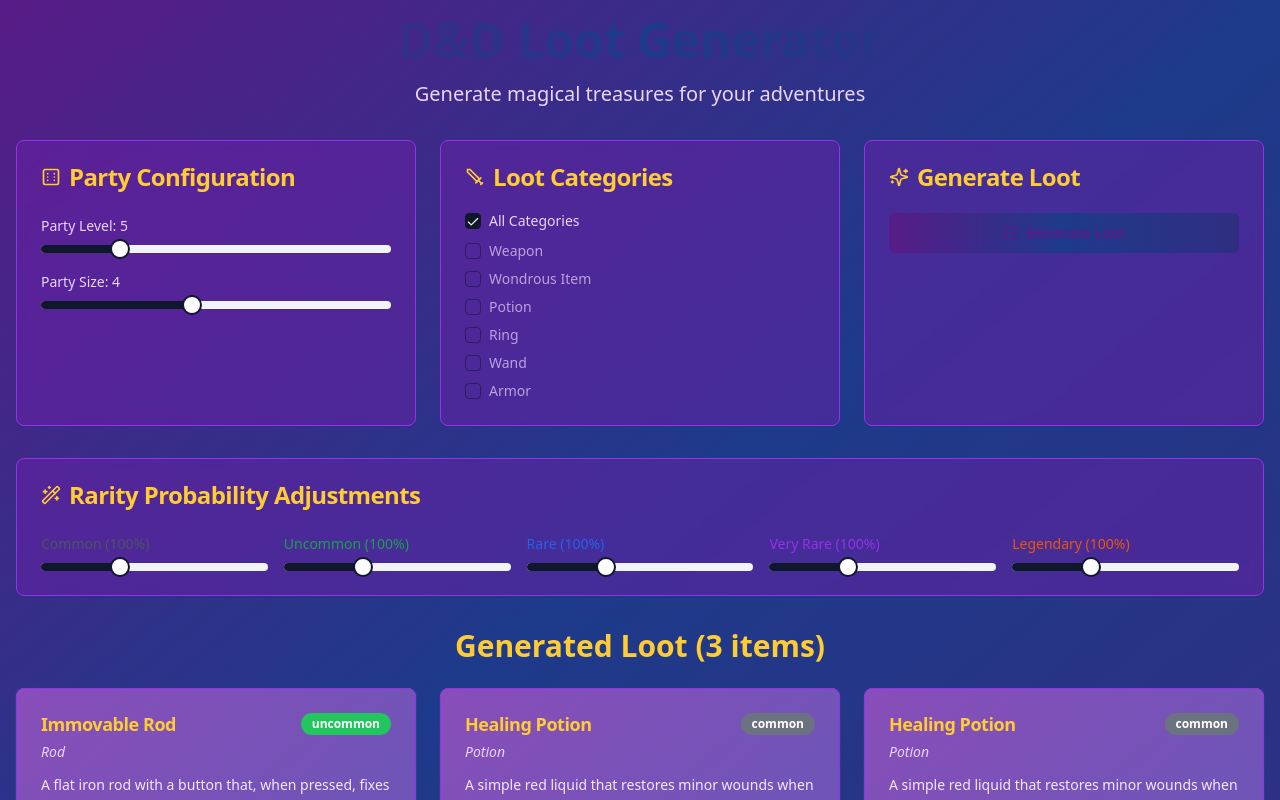
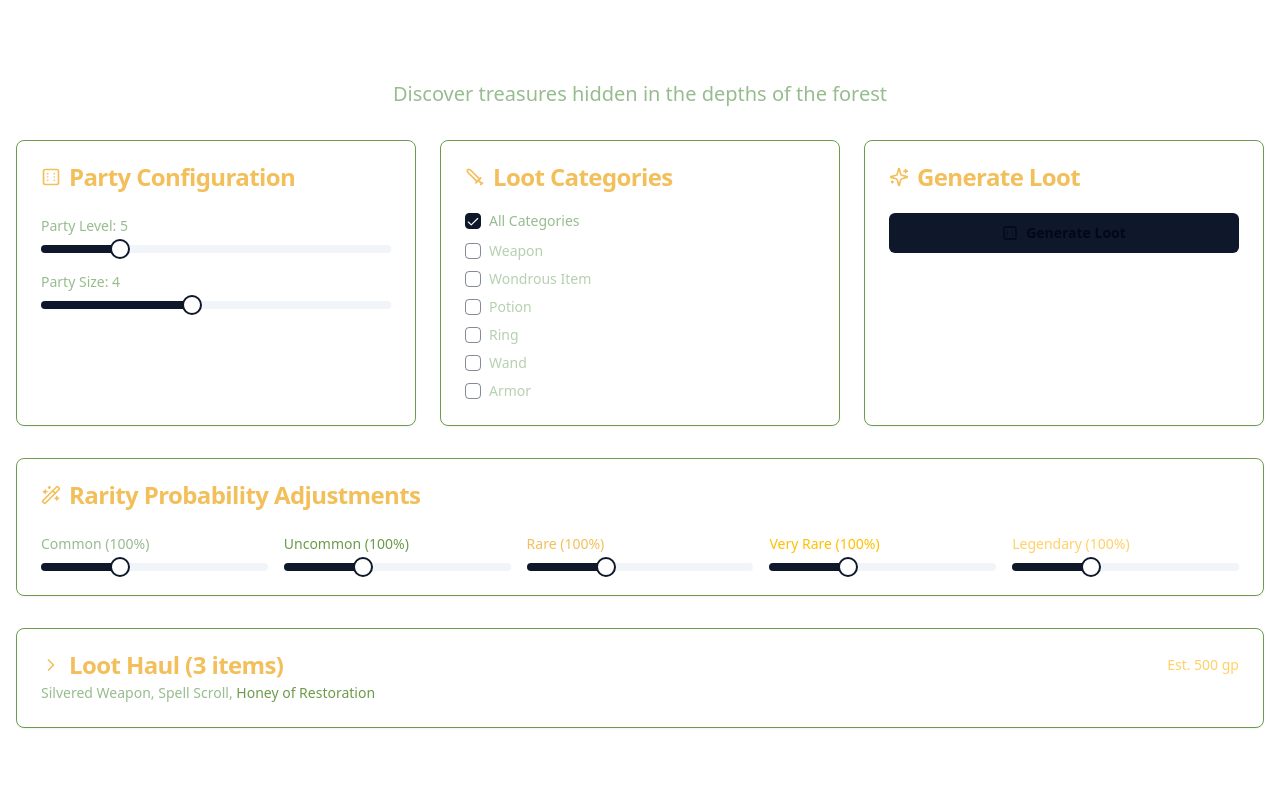
Before and after one commit to FirsRdJnr/trove-teller-generator-forge, a React (Vite) app: page / in a window 1280 px wide. Both pictures are taken after a click on the button "Generate Loot". Shown: the top 800 px of the page. Built offline with nearby package versions, Linux system fonts and the light colour scheme.

Commit message:
Feat: Enhance design and add loot categories
- Implemented a dark, moody design with an elven forest theme.
- Added Treasure, Adventuring Gear, Book, Food, and Mundane to loot categories.
- Changed generated loot to an expandable list.

```diff
--- a/src/components/LootCard.tsx
+++ b/src/components/LootCard.tsx
@@ -12,48 +12,48 @@ interface LootCardProps {
 export const LootCard: React.FC<LootCardProps> = ({ item }) => {
   const getRarityColor = (rarity: string): string => {
     const colors = {
-      'common': 'bg-gray-500',
-      'uncommon': 'bg-green-500',
-      'rare': 'bg-blue-500',
-      'very rare': 'bg-purple-500',
-      'legendary': 'bg-orange-500'
+      'common': 'bg-sage-green',
+      'uncommon': 'bg-moss-green',
+      'rare': 'bg-gold-warm',
+      'very rare': 'bg-gold-bright',
+      'legendary': 'bg-amber-glow text-forest-dark'
     };
-    return colors[rarity.toLowerCase() as keyof typeof colors] || 'bg-gray-500';
+    return colors[rarity.toLowerCase() as keyof typeof colors] || 'bg-sage-green';
   };
 
   const getRarityGlow = (rarity: string): string => {
     const glows = {
-      'common': 'shadow-gray-400/20',
-      'uncommon': 'shadow-green-400/30',
-      'rare': 'shadow-blue-400/30',
-      'very rare': 'shadow-purple-400/40',
-      'legendary': 'shadow-orange-400/50'
+      'common': 'shadow-sage-green/20',
+      'uncommon': 'shadow-moss-green/30',
+      'rare': 'shadow-gold-warm/30',
+      'very rare': 'shadow-gold-bright/40',
+      'legendary': 'shadow-amber-glow/50'
     };
-    return glows[rarity.toLowerCase() as keyof typeof glows] || 'shadow-gray-400/20';
+    return glows[rarity.toLowerCase() as keyof typeof glows] || 'shadow-sage-green/20';
   };
 
   return (
-    <Card className={`bg-gradient-to-br from-purple-800/80 to-indigo-800/80 border-purple-600 backdrop-blur-sm transition-all duration-300 hover:scale-105 hover:shadow-xl ${getRarityGlow(item.rarity)}`}>
+    <Card className={`bg-gradient-to-br from-forest-medium/90 to-forest-light/90 border-moss-green backdrop-blur-sm transition-all duration-300 hover:scale-105 hover:shadow-xl ${getRarityGlow(item.rarity)}`}>
       <CardHeader className="pb-3">
         <div className="flex justify-between items-start">
-          <CardTitle className="text-gold-400 text-lg leading-tight">{item.item}</CardTitle>
+          <CardTitle className="text-gold-warm text-lg leading-tight">{item.item}</CardTitle>
           <Badge className={`${getRarityColor(item.rarity)} text-white text-xs`}>
             {item.rarity}
           </Badge>
         </div>
-        <p className="text-purple-200 text-sm italic">{item.category}</p>
+        <p className="text-sage-green text-sm italic">{item.category}</p>
       </CardHeader>
 
       <CardContent className="space-y-3">
-        <p className="text-purple-100 text-sm leading-relaxed">{item.description}</p>
+        <p className="text-sage-green text-sm leading-relaxed">{item.description}</p>
 
         <div className="grid grid-cols-2 gap-3 text-sm">
-          <div className="flex items-center gap-2 text-yellow-400">
+          <div className="flex items-center gap-2 text-amber-glow">
             <Coins className="w-4 h-4" />
             <span>{item.estValue}</span>
           </div>
 
-          <div className="flex items-center gap-2 text-purple-300">
+          <div className="flex items-center gap-2 text-moss-green">
             <Weight className="w-4 h-4" />
             <span>{item.weight}</span>
           </div>
@@ -61,27 +61,27 @@ export const LootCard: React.FC<LootCardProps> = ({ item }) => {
 
         {item.properties && (
           <div>
-            <h4 className="text-gold-400 text-sm font-semibold mb-1">Properties:</h4>
-            <p className="text-purple-200 text-sm">{item.properties}</p>
+            <h4 className="text-gold-warm text-sm font-semibold mb-1">Properties:</h4>
+            <p className="text-sage-green text-sm">{item.properties}</p>
           </div>
         )}
 
         {item.requirements && (
           <div>
-            <h4 className="text-gold-400 text-sm font-semibold mb-1">Requirements:</h4>
-            <p className="text-purple-200 text-sm">{item.requirements}</p>
+            <h4 className="text-gold-warm text-sm font-semibold mb-1">Requirements:</h4>
+            <p className="text-sage-green text-sm">{item.requirements}</p>
           </div>
         )}
 
-        <div className="flex justify-between items-center pt-2 border-t border-purple-600/50">
+        <div className="flex justify-between items-center pt-2 border-t border-moss-green/50">
           {item.author && (
-            <div className="flex items-center gap-1 text-purple-400 text-xs">
+            <div className="flex items-center gap-1 text-moss-green text-xs">
               <User className="w-3 h-3" />
               <span>{item.author}</span>
             </div>
           )}
 
-          <div className="flex items-center gap-1 text-purple-400 text-xs">
+          <div className="flex items-center gap-1 text-moss-green text-xs">
             <Scroll className="w-3 h-3" />
             <span>#{item.rarityNumber}</span>
           </div>
--- a/src/components/LootGenerator.tsx
+++ b/src/components/LootGenerator.tsx
@@ -8,7 +8,7 @@ import { Label } from '@/components/ui/label';
 import { Checkbox } from '@/components/ui/checkbox';
 import { Dice6, Sparkles, Sword, Shield, Wand2 } from 'lucide-react';
 import { LootItem } from '@/types/loot';
-import { LootCard } from './LootCard';
+import { LootList } from './LootList';
 import { lootData } from '@/data/lootData';
 
 const LootGenerator = () => {
@@ -114,36 +114,36 @@ const LootGenerator = () => {
 
   const getRarityColor = (rarity: string): string => {
     const colors = {
-      'common': 'text-gray-600',
-      'uncommon': 'text-green-600',
-      'rare': 'text-blue-600',
-      'very rare': 'text-purple-600',
-      'legendary': 'text-orange-600'
+      'common': 'text-sage-green',
+      'uncommon': 'text-moss-green',
+      'rare': 'text-gold-warm',
+      'very rare': 'text-gold-bright',
+      'legendary': 'text-amber-glow'
     };
-    return colors[rarity.toLowerCase() as keyof typeof colors] || 'text-gray-600';
+    return colors[rarity.toLowerCase() as keyof typeof colors] || 'text-sage-green';
   };
 
   return (
-    <div className="min-h-screen bg-gradient-to-br from-purple-900 via-blue-900 to-indigo-900 p-4">
+    <div className="min-h-screen bg-gradient-to-br from-forest-dark via-forest-medium to-forest-light p-4">
       <div className="max-w-7xl mx-auto">
         <div className="text-center mb-8">
-          <h1 className="text-5xl font-bold text-transparent bg-clip-text bg-gradient-to-r from-gold-400 to-yellow-300 mb-4">
-            D&D Loot Generator
+          <h1 className="text-5xl font-bold text-transparent bg-clip-text bg-gradient-to-r from-gold-warm to-amber-glow mb-4">
+            Ranger's Loot Generator
           </h1>
-          <p className="text-xl text-purple-200">Generate magical treasures for your adventures</p>
+          <p className="text-xl text-sage-green">Discover treasures hidden in the depths of the forest</p>
         </div>
 
         <div className="grid lg:grid-cols-3 gap-6 mb-8">
-          <Card className="bg-purple-800/50 border-purple-600 backdrop-blur-sm">
+          <Card className="bg-forest-medium/80 border-moss-green backdrop-blur-sm">
             <CardHeader>
-              <CardTitle className="text-gold-400 flex items-center gap-2">
+              <CardTitle className="text-gold-warm flex items-center gap-2">
                 <Dice6 className="w-5 h-5" />
                 Party Configuration
               </CardTitle>
             </CardHeader>
             <CardContent className="space-y-4">
               <div>
-                <Label className="text-purple-200">Party Level: {partyLevel}</Label>
+                <Label className="text-sage-green">Party Level: {partyLevel}</Label>
                 <Slider
                   value={[partyLevel]}
                   onValueChange={(value) => setPartyLevel(value[0])}
@@ -154,7 +154,7 @@ const LootGenerator = () => {
                 />
               </div>
               <div>
-                <Label className="text-purple-200">Party Size: {partySize}</Label>
+                <Label className="text-sage-green">Party Size: {partySize}</Label>
                 <Slider
                   value={[partySize]}
                   onValueChange={(value) => setPartySize(value[0])}
@@ -167,9 +167,9 @@ const LootGenerator = () => {
             </CardContent>
           </Card>
 
-          <Card className="bg-purple-800/50 border-purple-600 backdrop-blur-sm">
+          <Card className="bg-forest-medium/80 border-moss-green backdrop-blur-sm">
             <CardHeader>
-              <CardTitle className="text-gold-400 flex items-center gap-2">
+              <CardTitle className="text-gold-warm flex items-center gap-2">
                 <Sword className="w-5 h-5" />
                 Loot Categories
               </CardTitle>
@@ -181,7 +181,7 @@ const LootGenerator = () => {
                   checked={selectedCategories.includes('all')}
                   onCheckedChange={(checked) => handleCategoryChange('all', checked as boolean)}
                 />
-                <Label htmlFor="all-categories" className="text-purple-200 font-medium">
+                <Label htmlFor="all-categories" className="text-sage-green font-medium">
                   All Categories
                 </Label>
               </div>
@@ -194,7 +194,7 @@ const LootGenerator = () => {
                       onCheckedChange={(checked) => handleCategoryChange(category, checked as boolean)}
                       disabled={selectedCategories.includes('all')}
                     />
-                    <Label htmlFor={category} className="text-purple-200 text-sm">
+                    <Label htmlFor={category} className="text-sage-green text-sm">
                       {category}
                     </Label>
                   </div>
@@ -203,9 +203,9 @@ const LootGenerator = () => {
             </CardContent>
           </Card>
 
-          <Card className="bg-purple-800/50 border-purple-600 backdrop-blur-sm">
+          <Card className="bg-forest-medium/80 border-moss-green backdrop-blur-sm">
             <CardHeader>
-              <CardTitle className="text-gold-400 flex items-center gap-2">
+              <CardTitle className="text-gold-warm flex items-center gap-2">
                 <Sparkles className="w-5 h-5" />
                 Generate Loot
               </CardTitle>
@@ -214,12 +214,12 @@ const LootGenerator = () => {
               <Button
                 onClick={generateLoot}
                 disabled={isGenerating}
-                className="w-full bg-gradient-to-r from-gold-500 to-yellow-500 hover:from-gold-600 hover:to-yellow-600 text-purple-900 font-bold"
+                className="w-full bg-gradient-to-r from-gold-warm to-gold-bright hover:from-gold-dark hover:to-gold-warm text-forest-dark font-bold"
               >
                 {isGenerating ? (
                   <div className="flex items-center gap-2">
                     <Dice6 className="w-4 h-4 animate-spin" />
-                    Rolling...
+                    Searching...
                   </div>
                 ) : (
                   <div className="flex items-center gap-2">
@@ -232,9 +232,9 @@ const LootGenerator = () => {
           </Card>
         </div>
 
-        <Card className="bg-purple-800/50 border-purple-600 backdrop-blur-sm mb-8">
+        <Card className="bg-forest-medium/80 border-moss-green backdrop-blur-sm mb-8">
           <CardHeader>
-            <CardTitle className="text-gold-400 flex items-center gap-2">
+            <CardTitle className="text-gold-warm flex items-center gap-2">
               <Wand2 className="w-5 h-5" />
               Rarity Probability Adjustments
             </CardTitle>
@@ -261,16 +261,7 @@ const LootGenerator = () => {
         </Card>
 
         {generatedLoot.length > 0 && (
-          <div>
-            <h2 className="text-3xl font-bold text-gold-400 mb-6 text-center">
-              Generated Loot ({generatedLoot.length} items)
-            </h2>
-            <div className="grid md:grid-cols-2 xl:grid-cols-3 gap-6">
-              {generatedLoot.map((item, index) => (
-                <LootCard key={`${item.item}-${index}`} item={item} />
-              ))}
-            </div>
-          </div>
+          <LootList loot={generatedLoot} />
         )}
       </div>
     </div>
--- /dev/null
+++ b/src/components/LootList.tsx
@@ -0,0 +1,70 @@
+
+import React, { useState } from 'react';
+import { Card, CardContent, CardHeader, CardTitle } from '@/components/ui/card';
+import { Button } from '@/components/ui/button';
+import { Collapsible, CollapsibleContent, CollapsibleTrigger } from '@/components/ui/collapsible';
+import { ChevronDown, ChevronRight } from 'lucide-react';
+import { LootItem } from '@/types/loot';
+import { LootCard } from './LootCard';
+
+interface LootListProps {
+  loot: LootItem[];
+}
+
+export const LootList: React.FC<LootListProps> = ({ loot }) => {
+  const [isOpen, setIsOpen] = useState(false);
+
+  const getRarityColor = (rarity: string): string => {
+    const colors = {
+      'common': 'text-sage-green',
+      'uncommon': 'text-moss-green',
+      'rare': 'text-gold-warm',
+      'very rare': 'text-gold-bright',
+      'legendary': 'text-amber-glow'
+    };
+    return colors[rarity.toLowerCase() as keyof typeof colors] || 'text-sage-green';
+  };
+
+  const totalValue = loot.reduce((sum, item) => {
+    const value = item.estValue.replace(/[^0-9]/g, '');
+    return sum + (parseInt(value) || 0);
+  }, 0);
+
+  return (
+    <Card className="bg-gradient-to-br from-forest-medium to-forest-light border-moss-green backdrop-blur-sm">
+      <Collapsible open={isOpen} onOpenChange={setIsOpen}>
+        <CollapsibleTrigger asChild>
+          <CardHeader className="cursor-pointer hover:bg-forest-light/50 transition-colors">
+            <div className="flex items-center justify-between">
+              <CardTitle className="text-gold-warm flex items-center gap-2">
+                {isOpen ? <ChevronDown className="w-5 h-5" /> : <ChevronRight className="w-5 h-5" />}
+                Loot Haul ({loot.length} items)
+              </CardTitle>
+              <div className="text-amber-glow text-sm">
+                Est. {totalValue.toLocaleString()} gp
+              </div>
+            </div>
+            <div className="text-sage-green text-sm">
+              {loot.map((item, index) => (
+                <span key={index} className={getRarityColor(item.rarity)}>
+                  {item.item}
+                  {index < loot.length - 1 && ', '}
+                </span>
+              ))}
+            </div>
+          </CardHeader>
+        </CollapsibleTrigger>
+
+        <CollapsibleContent>
+          <CardContent className="pt-0">
+            <div className="grid md:grid-cols-2 xl:grid-cols-3 gap-4">
+              {loot.map((item, index) => (
+                <LootCard key={`${item.item}-${index}`} item={item} />
+              ))}
+            </div>
+          </CardContent>
+        </CollapsibleContent>
+      </Collapsible>
+    </Card>
+  );
+};
--- a/src/data/lootData.ts
+++ b/src/data/lootData.ts
@@ -1,4 +1,3 @@
-
 import { LootItem } from '@/types/loot';
 
 export const lootData: LootItem[] = [
@@ -181,5 +180,135 @@ export const lootData: LootItem[] = [
     requirements: "Extreme caution advised",
     author: "Core Rulebook",
     rarityNumber: 5
+  },
+
+  // New Treasure category items
+  {
+    item: "Ancient Gold Coins",
+    description: "A collection of ancient gold coins from a long-lost civilization.",
+    estValue: "500 gp",
+    rarity: "common",
+    weight: "1 lb",
+    category: "Treasure",
+    properties: "Pure gold, collector's value",
+    requirements: "None",
+    author: "Core Rulebook",
+    rarityNumber: 1
+  },
+  {
+    item: "Jeweled Goblet",
+    description: "An ornate goblet encrusted with precious gems.",
+    estValue: "2,500 gp",
+    rarity: "uncommon",
+    weight: "2 lbs",
+    category: "Treasure",
+    properties: "Decorated with rubies and emeralds",
+    requirements: "None",
+    author: "Core Rulebook",
+    rarityNumber: 2
+  },
+
+  // New Adventuring Gear category items
+  {
+    item: "Rope of Climbing",
+    description: "A magical rope that moves and knots itself on command.",
+    estValue: "2,000 gp",
+    rarity: "uncommon",
+    weight: "3 lbs",
+    category: "Adventuring Gear",
+    properties: "60 feet of rope, moves on command",
+    requirements: "None",
+    author: "Core Rulebook",
+    rarityNumber: 2
+  },
+  {
+    item: "Lantern of Revealing",
+    description: "A lantern that reveals invisible creatures and objects.",
+    estValue: "5,000 gp",
+    rarity: "uncommon",
+    weight: "2 lbs",
+    category: "Adventuring Gear",
+    properties: "Reveals invisible creatures in 30-foot radius",
+    requirements: "None",
+    author: "Core Rulebook",
+    rarityNumber: 2
+  },
+
+  // New Book category items
+  {
+    item: "Tome of Clear Thought",
+    description: "A magical book that permanently increases the reader's intelligence.",
+    estValue: "27,500 gp",
+    rarity: "very rare",
+    weight: "5 lbs",
+    category: "Book",
+    properties: "Increases Intelligence by 2, once per century",
+    requirements: "Requires attunement",
+    author: "Core Rulebook",
+    rarityNumber: 4
+  },
+  {
+    item: "Spell Scroll",
+    description: "A scroll containing a magical spell that can be cast once.",
+    estValue: "100 gp",
+    rarity: "common",
+    weight: "0 lbs",
+    category: "Book",
+    properties: "Contains one spell, consumed on use",
+    requirements: "Ability to cast spells",
+    author: "Core Rulebook",
+    rarityNumber: 1
+  },
+
+  // New Food category items
+  {
+    item: "Elven Bread",
+    description: "A single bite of this nutritious bread sustains a person for a full day.",
+    estValue: "50 gp",
+    rarity: "common",
+    weight: "0.1 lbs",
+    category: "Food",
+    properties: "Provides full day's nutrition in one bite",
+    requirements: "None",
+    author: "Core Rulebook",
+    rarityNumber: 1
+  },
+  {
+    item: "Honey of Restoration",
+    description: "Golden honey that removes poison and disease when consumed.",
+    estValue: "300 gp",
+    rarity: "uncommon",
+    weight: "0.5 lbs",
+    category: "Food",
+    properties: "Removes one poison or disease",
+    requirements: "None",
+    author: "Core Rulebook",
+    rarityNumber: 2
+  },
+
+  // New Mundane category items
+  {
+    item: "Iron Spikes",
+    description: "Simple iron spikes used for securing ropes and climbing.",
+    estValue: "1 gp",
+    rarity: "common",
+    weight: "5 lbs",
+    category: "Mundane",
+    properties: "Set of 10 iron spikes",
+    requirements: "None",
+    author: "Core Rulebook",
+    rarityNumber: 1
+  },
+  {
+    item: "Merchant's Scale",
+    description: "A precise balance scale for weighing goods and coins.",
+    estValue: "5 gp",
+    rarity: "common",
+    weight: "3 lbs",
+    category: "Mundane",
+    properties: "Accurate to 1/10th of a pound",
+    requirements: "None",
+    author: "Core Rulebook",
+    rarityNumber: 1
   }
 ];
--- a/src/index.css
+++ b/src/index.css
@@ -48,10 +48,16 @@ All colors MUST be HSL.
     --sidebar-border: 220 13% 91%;
     --sidebar-ring: 217.2 91.2% 59.8%;
 
-    /* D&D Fantasy Theme Colors */
-    --gold-400: 45 100% 60%;
-    --gold-500: 45 100% 50%;
-    --gold-600: 45 100% 40%;
+    /* Elven Forest Theme Colors */
+    --forest-dark: 120 25% 8%;
+    --forest-medium: 125 20% 15%;
+    --forest-light: 130 15% 25%;
+    --moss-green: 95 35% 45%;
+    --sage-green: 110 25% 65%;
+    --gold-warm: 40 85% 65%;
+    --gold-bright: 45 100% 50%;
+    --gold-dark: 35 80% 35%;
+    --amber-glow: 42 100% 70%;
   }
 
   .dark {
@@ -104,59 +110,107 @@ All colors MUST be HSL.
 }
 
 @layer utilities {
-  .text-gold-400 {
-    color: hsl(var(--gold-400));
+  .bg-forest-dark {
+    background-color: hsl(var(--forest-dark));
   }
 
-  .text-gold-500 {
-    color: hsl(var(--gold-500));
+  .bg-forest-medium {
+    background-color: hsl(var(--forest-medium));
   }
 
-  .text-gold-600 {
-    color: hsl(var(--gold-600));
+  .bg-forest-light {
+    background-color: hsl(var(--forest-light));
   }
 
-  .bg-gold-400 {
-    background-color: hsl(var(--gold-400));
+  .bg-moss-green {
+    background-color: hsl(var(--moss-green));
   }
 
-  .bg-gold-500 {
-    background-color: hsl(var(--gold-500));
+  .bg-sage-green {
+    background-color: hsl(var(--sage-green));
   }
 
-  .bg-gold-600 {
-    background-color: hsl(var(--gold-600));
+  .text-forest-light {
+    color: hsl(var(--forest-light));
   }
 
-  .from-gold-400 {
-    --tw-gradient-from: hsl(var(--gold-400));
+  .text-moss-green {
+    color: hsl(var(--moss-green));
   }
 
-  .from-gold-500 {
-    --tw-gradient-from: hsl(var(--gold-500));
+  .text-sage-green {
+    color: hsl(var(--sage-green));
   }
 
-  .to-gold-300 {
-    --tw-gradient-to: hsl(45 100% 70%);
+  .text-gold-warm {
+    color: hsl(var(--gold-warm));
   }
 
-  .to-yellow-300 {
-    --tw-gradient-to: hsl(45 100% 70%);
+  .text-gold-bright {
+    color: hsl(var(--gold-bright));
   }
 
-  .to-yellow-500 {
-    --tw-gradient-to: hsl(45 100% 50%);
+  .text-gold-dark {
+    color: hsl(var(--gold-dark));
   }
 
-  .to-yellow-600 {
-    --tw-gradient-to: hsl(45 100% 40%);
+  .text-amber-glow {
+    color: hsl(var(--amber-glow));
   }
 
-  .hover\:from-gold-600:hover {
-    --tw-gradient-from: hsl(var(--gold-600));
+  .bg-gold-warm {
+    background-color: hsl(var(--gold-warm));
   }
 
-  .hover\:to-yellow-600:hover {
-    --tw-gradient-to: hsl(45 100% 40%);
+  .bg-gold-bright {
+    background-color: hsl(var(--gold-bright));
+  }
+
+  .bg-gold-dark {
+    background-color: hsl(var(--gold-dark));
+  }
+
+  .border-moss-green {
+    border-color: hsl(var(--moss-green));
+  }
+
+  .border-sage-green {
+    border-color: hsl(var(--sage-green));
+  }
+
+  .border-gold-warm {
+    border-color: hsl(var(--gold-warm));
+  }
+
+  .from-forest-dark {
+    --tw-gradient-from: hsl(var(--forest-dark));
+  }
+
+  .from-forest-medium {
+    --tw-gradient-from: hsl(var(--forest-medium));
+  }
+
+  .to-forest-medium {
+    --tw-gradient-to: hsl(var(--forest-medium));
+  }
+
+  .to-forest-light {
+    --tw-gradient-to: hsl(var(--forest-light));
+  }
+
+  .from-gold-warm {
+    --tw-gradient-from: hsl(var(--gold-warm));
+  }
+
+  .to-gold-bright {
+    --tw-gradient-to: hsl(var(--gold-bright));
+  }
+
+  .hover\:from-gold-dark:hover {
+    --tw-gradient-from: hsl(var(--gold-dark));
+  }
+
+  .hover\:to-gold-warm:hover {
+    --tw-gradient-to: hsl(var(--gold-warm));
   }
 }
```
